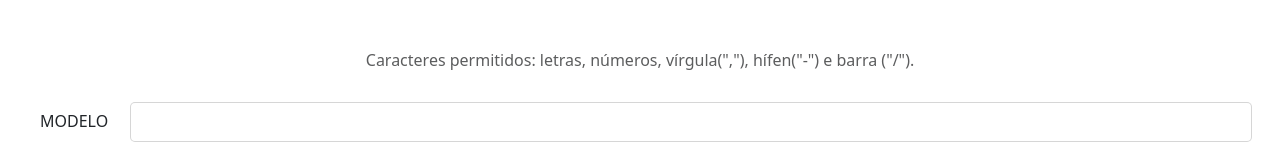
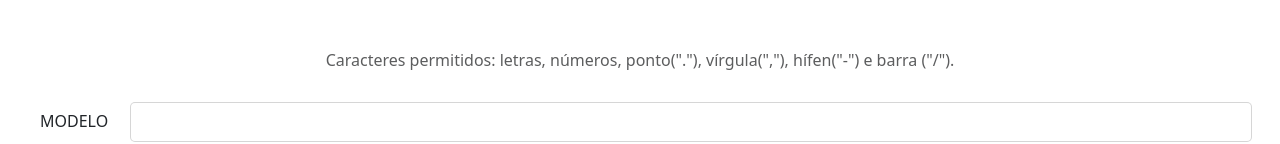
Before and after one commit to luizalaquini/form-cnc, a React (Create React App) app: page / in a window 1280 px wide. Shown: the part 153-297 px from the top of the page. Built offline with nearby package versions, Linux system fonts and the light colour scheme; no server answers.

Commit message:
includes "."

```diff
--- a/src/App.js
+++ b/src/App.js
@@ -65,7 +65,7 @@ function App() {
                 <img alt='Logo Maquilaq' src='/logo-Maquilaq.png' />
             </header>
 
-            <p className='instructions'>Caracteres permitidos: letras, números, vírgula(","), hífen("-") e barra ("/").</p>
+            <p className='instructions'>Caracteres permitidos: letras, números, ponto("."), vírgula(","), hífen("-") e barra ("/").</p>
 
             <form onSubmit={handleSubmitToServer} className="my-form">
                 <div className="row">
```
